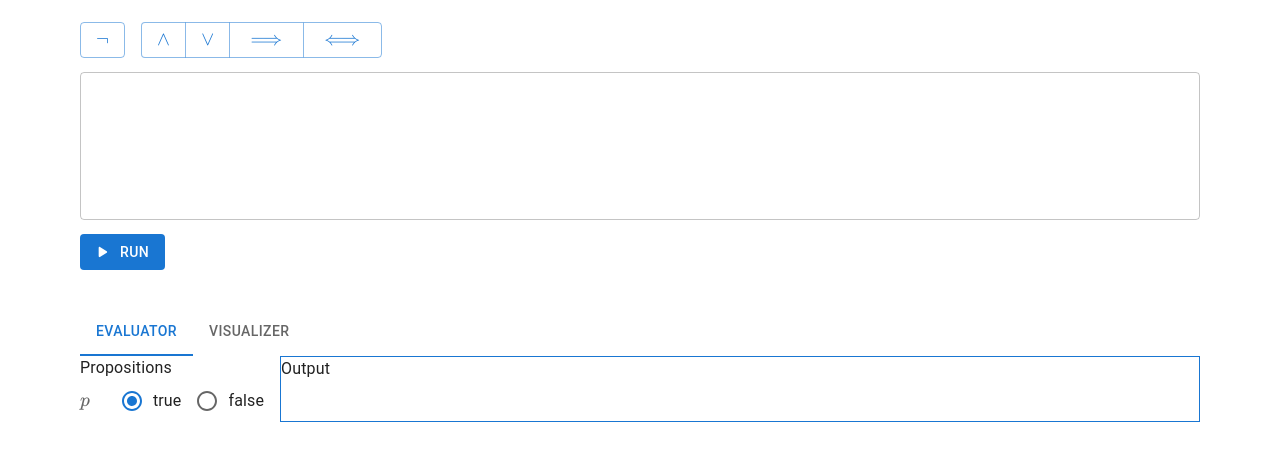
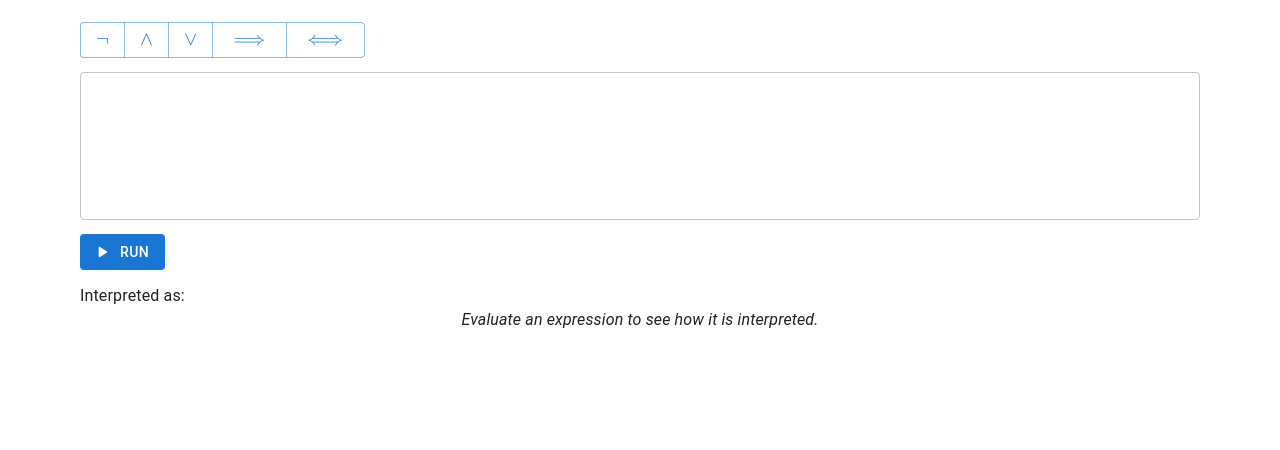
Before and after one commit to Eurydia/project-onyx, a React (Vite) app: page / in a window 1280 px wide. Shown: the top 450 px of the page. Built offline with nearby package versions, Linux system fonts and the light colour scheme.

Commit message:
added insert functionality to buttons
Toolbar buttons now inserts their specified character into the position in front of the cursor, rather than just appending it to the end of the input string.

```diff
--- a/src/App.tsx
+++ b/src/App.tsx
@@ -1,35 +1,18 @@
-import { BinaryTruthTable } from "$components/BinaryTruthTable";
-import { Latex } from "$components/Latex";
+import { AcceptedInputFeedback } from "$components/AcceptedInputFeedback";
+import { ExpressionInput } from "$components/ExpressionInput";
 import { OperatorButton } from "$components/OperatorButton";
-import { UnaryTruthTable } from "$components/UnaryTruthTable";
-import { treeToLatex } from "$core/ast/traverse";
 import { Lexer } from "$core/interpreter/lexer";
-import {
-  OperationExpression,
-  Parser,
-} from "$core/interpreter/parser";
+import { ASTNode, parse } from "$core/interpreter/parser";
 import { PlayArrowRounded } from "@mui/icons-material";
 import {
-  Box,
   Button,
   ButtonGroup,
   Container,
   CssBaseline,
-  FormControl,
-  FormControlLabel,
-  FormLabel,
   GlobalStyles,
-  List,
-  ListItem,
-  Radio,
-  RadioGroup,
   Stack,
-  Tab,
-  Tabs,
-  TextField,
   ThemeProvider,
   Toolbar,
-  Typography,
 } from "@mui/material";
 import createThemeNoVars from "@mui/material/styles/createThemeNoVars";
 import { FC, useState } from "react";
@@ -37,117 +20,72 @@ import { FC, useState } from "react";
 const theme = createThemeNoVars();
 
 const BINARY_OP_REPR: {
-  symbol: string;
-  op: (x: boolean, y: boolean) => boolean;
   name: string;
-  alias: string;
+  alias: string[];
+  label: string;
+  insertChar: string;
 }[] = [
   {
-    symbol: "\\land",
-    op: (x, y) => x && y,
-    name: "Conjunction",
-    alias: "and",
+    name: "Negation",
+    label: "\\lnot",
+    alias: ["not"],
+    insertChar: "\u{00AC}",
   },
   {
-    symbol: "\\lor",
-    op: (x, y) => x || y,
-    name: "Disjunction",
-    alias: "or",
+    name: "Conjunction",
+    alias: ["and"],
+    label: "\\land",
+    insertChar: "\u{2227}",
   },
   {
-    symbol: "\\implies",
-    op: (x, y) => (x && !y ? false : true),
-    name: "Implication",
-    alias: "implies",
+    name: "Disjunction",
+    alias: ["or"],
+    label: "\\lor",
+    insertChar: "\u{2228}",
   },
   {
-    symbol: "\\iff",
-    op: (x, y) => x === y,
+    name: "Implication",
+    alias: ["implies"],
+    label: "\\implies",
+    insertChar: "\u{21D2}",
+  },
+  {
     name: "Equivalence",
-    alias: "iff",
+    alias: ["iff"],
+    label: "\\iff",
+    insertChar: "\u{21D4}",
   },
 ];
 
-const BooleanSwicher: FC = () => {
-  return (
-    <FormControl
-      sx={{
-        display: "flex",
-        flexDirection: "row",
-        alignItems: "center",
-        flexWrap: "wrap",
-        gap: 4,
-      }}
-    >
-      <FormLabel>
-        <Latex tex="p" />
-      </FormLabel>
-      <RadioGroup
-        row
-        defaultValue="true"
-      >
-        <FormControlLabel
-          value="true"
-          control={<Radio disableRipple />}
-          label="true"
-        />
-        <FormControlLabel
-          value="false"
-          control={<Radio disableRipple />}
-          label="false"
-        />
-      </RadioGroup>
-    </FormControl>
-  );
-};
-
-type TreeProps = {
-  tree: OperationExpression | string | null;
-};
-const Tree: FC<TreeProps> = (props) => {
-  const { tree } = props;
-  if (tree === null) {
-    return null;
-  }
-
-  if (typeof tree === "string") {
-    return <Latex tex={tree} />;
-  }
-
-  const rightTree = <Tree tree={tree.right} />;
-  const leftTree = <Tree tree={tree.left} />;
-
-  return (
-    <List>
-      <ListItem>{tree.operator}</ListItem>
-      <ListItem>{leftTree}</ListItem>
-      <ListItem>{rightTree}</ListItem>
-    </List>
-  );
-};
-
 export const App: FC = () => {
   const [tab, setTab] = useState(0);
-  const [value, setValue] = useState("");
-  const [tree, setTree] = useState<
-    OperationExpression | string | null
+
+  const [inputValue, setInputVlue] = useState("");
+  const [inputCursorPos, setInputCursorPos] = useState<
+    number | null
   >(null);
+  const [tree, setTree] = useState<ASTNode | null>(null);
 
   const handleExecute = () => {
-    const l = new Lexer(value);
+    const l = new Lexer(inputValue);
     const tokens = l.lex();
+    if (tokens.length === 0) {
+      setTree(null);
+      return;
+    }
+    const tree = parse(tokens);
+    setTree(tree);
+  };
 
-    const p = new Parser(tokens);
-    console.debug(
-      p
-        .parse()
-        .map((t) => t.value)
-        .join(" ")
-    );
-    const tree = p.parseTree();
-    console.debug(tree);
-
-    setTree(tree);
+  const handleInsertChar = (char: string) => {
+    if (inputCursorPos === null) {
+      return;
+    }
+    setInputVlue((prev) => {
+      const before = prev.slice(0, inputCursorPos);
+      const after = prev.slice(inputCursorPos);
+      return `${before}${char}${after}`;
+    });
   };
 
   return (
@@ -176,43 +114,29 @@ export const App: FC = () => {
               flexWrap: "wrap",
             }}
           >
-            <ButtonGroup>
-              <OperatorButton
-                alias="not"
-                name="Negation"
-                label={"\u{00AC}"}
-                truthTable={
-                  <UnaryTruthTable
-                    operator={(x) => !x}
-                    symbol={"\u{00AC}"}
-                  />
-                }
-              />
-            </ButtonGroup>
             <ButtonGroup disableElevation>
               {BINARY_OP_REPR.map((repr, index) => (
                 <OperatorButton
-                  key={"binary" + index}
+                  key={"op-btn" + index}
                   alias={repr.alias}
                   name={repr.name}
-                  label={repr.symbol}
-                  truthTable={
-                    <BinaryTruthTable
-                      operator={repr.op}
-                      symbol={repr.symbol}
-                    />
+                  label={repr.label}
+                  onClick={() =>
+                    handleInsertChar(repr.insertChar)
                   }
                 />
               ))}
             </ButtonGroup>
           </Toolbar>
-          <TextField
-            multiline
+
+          <ExpressionInput
+            value={inputValue}
+            onChange={setInputVlue}
+            onExecute={handleExecute}
+            onCursorMove={setInputCursorPos}
             rows={5}
-            fullWidth
-            value={value}
-            onChange={(e) => setValue(e.target.value)}
           />
+
           <Toolbar
             variant="dense"
             disableGutters
@@ -234,16 +158,13 @@ export const App: FC = () => {
               Run
             </Button>
           </Toolbar>
-          <Typography>
-            <Latex
-              tex={treeToLatex(tree)}
-              options={{
-                displayMode: true,
-                output: "html",
-              }}
-            />
-          </Typography>
-          <Box>
+
+          <AcceptedInputFeedback
+            tree={tree}
+            emptyMessage="Evaluate an expression to see how it is interpreted."
+          />
+
+          {/* <Box>
             <Tabs
               variant="scrollable"
               value={tab}
@@ -296,7 +217,7 @@ export const App: FC = () => {
                 <Tree tree={tree} />
               </Box>
             )}
-          </Box>
+          </Box> */}
         </Stack>
       </Container>
     </ThemeProvider>
--- /dev/null
+++ b/src/components/AcceptedInputFeedback.tsx
@@ -0,0 +1,40 @@
+import { treeToLatex } from "$core/ast/traverse";
+import { ASTNode } from "$core/interpreter/parser";
+import { Box, Typography } from "@mui/material";
+import { FC } from "react";
+import { Latex } from "./Latex";
+
+type AcceptedInputFeedbackProps = {
+  tree: ASTNode | null;
+  emptyMessage: string;
+};
+export const AcceptedInputFeedback: FC<
+  AcceptedInputFeedbackProps
+> = (props) => {
+  const { tree, emptyMessage } = props;
+
+  return (
+    <Box>
+      <Typography>Interpreted as:</Typography>
+      <Box
+        display="flex"
+        justifyContent="center"
+        alignItems="center"
+      >
+        {tree === null ? (
+          <Typography fontStyle="italic">
+            {emptyMessage}
+          </Typography>
+        ) : (
+          <Latex
+            tex={treeToLatex(tree)}
+            options={{
+              displayMode: true,
+              output: "mathml",
+            }}
+          />
+        )}
+      </Box>
+    </Box>
+  );
+};
--- /dev/null
+++ b/src/components/ExpressionInput.tsx
@@ -0,0 +1,43 @@
+import { TextField } from "@mui/material";
+import { FC, useRef } from "react";
+
+type ExpressionInputProps = {
+  value: string;
+  rows: number;
+  onChange: (value: string) => void;
+  onCursorMove: (position: number | null) => void;
+  onExecute: () => void;
+};
+export const ExpressionInput: FC<ExpressionInputProps> = (
+  props
+) => {
+  const { rows, value, onChange, onCursorMove, onExecute } =
+    props;
+  const inputRef = useRef<HTMLInputElement>(null);
+
+  const handleCursorMove = () => {
+    if (inputRef.current === null) {
+      return;
+    }
+    onCursorMove(inputRef.current.selectionStart);
+  };
+
+  const handleKeyDown = (e: React.KeyboardEvent) => {
+    if (e.ctrlKey && e.key === "Enter") {
+      onExecute();
+    }
+  };
+
+  return (
+    <TextField
+      fullWidth
+      multiline
+      inputRef={inputRef}
+      rows={rows}
+      value={value}
+      onChange={(e) => onChange(e.target.value)}
+      onSelect={handleCursorMove}
+      onKeyDown={handleKeyDown}
+    />
+  );
+};
--- a/src/components/OperatorButton.tsx
+++ b/src/components/OperatorButton.tsx
@@ -7,20 +7,20 @@ import {
   Tooltip,
   Typography,
 } from "@mui/material";
-import { FC, ReactNode } from "react";
+import { FC } from "react";
 import { Latex } from "./Latex";
 
 type OperatorButtonProps = {
   name: string;
   label: string;
-  alias: string;
-  truthTable: ReactNode;
+  alias: string[];
+  onClick: () => void;
 };
 
 export const OperatorButton: FC<OperatorButtonProps> = (
   props
 ) => {
-  const { alias, name, label, truthTable } = props;
+  const { alias, name, label, onClick } = props;
   return (
     <Tooltip
       arrow
@@ -39,45 +39,20 @@ export const OperatorButton: FC<OperatorButtonProps> = (
               disableGutters
               dense
             >
-              <ListItemText>Alias: {alias}</ListItemText>
+              <ListItemText>
+                Aliases: {alias.join(", ")}
+              </ListItemText>
             </ListItem>
-            {/* <ListItem
-              dense
-              disableGutters
-              disablePadding
-            >
-              <List
-                disablePadding
-                dense
-              >
-                {example.map((ex, i) => (
-                  <ListItem
-                    key={i}
-                    disablePadding
-                    disableGutters
-                    dense
-                  >
-                    <ListItemText>
-                      Example {i + 1}: {ex}
-                    </ListItemText>
-                  </ListItem>
-                ))}
-              </List>
-            </ListItem> */}
           </List>
-          {/* {truthTable} */}
         </Stack>
       }
     >
-      <Button
-        sx={{
-          textTransform: "none",
-        }}
-      >
+      <Button onClick={onClick}>
         <Latex
           tex={label}
           options={{
-            output: "htmlAndMathml",
+            displayMode: false,
+            output: "html",
           }}
         />
       </Button>
--- a/src/core/interpreter/lexer.ts
+++ b/src/core/interpreter/lexer.ts
@@ -1,7 +1,6 @@
 export enum TokenType {
   IDENTIFIER,
   OPERATOR,
-
   LEFT_PARENTHESIS,
   RIGHT_PARENTHESIS,
   EOF,
@@ -51,11 +50,16 @@ export type Token =
   | TokenRightParen;
 
 const OPERATOR_TABLE: Record<string, Operator> = {
-  and: Operator.AND,
-  or: Operator.OR,
-  implies: Operator.IMPLIES,
-  iff: Operator.IFF,
-  not: Operator.NOT,
+  "and": Operator.AND,
+  "or": Operator.OR,
+  "implies": Operator.IMPLIES,
+  "iff": Operator.IFF,
+  "not": Operator.NOT,
+  "\u{2227}": Operator.AND,
+  "\u{2228}": Operator.OR,
+  "\u{21D2}": Operator.IMPLIES,
+  "\u{21D4}": Operator.IFF,
+  "\u{00AC}": Operator.NOT,
 };
 
 const IS_WHITESPACE_MANY = /\s+/g;
@@ -73,71 +77,77 @@ export class Lexer {
     this.pos = 0;
   }
 
-  private collectIdentifier(start: number): string {
+  private collectIdentifier(start: number) {
     const match = IS_IDENTIFIER.exec(
       this.source.slice(start)
     );
     if (match === null) {
-      return "";
+      return null;
     }
     return match[0];
   }
 
-  private hasNext(): boolean {
-    return this.pos < this.source.length;
-  }
+  public lex(): Token[] {
+    const tokens: Token[] = [];
 
-  private nextToken(): Token {
+    while (this.pos < this.source.length) {
       const char = this.source[this.pos];
 
       switch (char) {
         case " ":
           this.pos++;
-        return this.nextToken();
+          continue;
         case "(":
           this.pos++;
-        return {
+          tokens.push({
             tokenType: TokenType.LEFT_PARENTHESIS,
             value: "(",
-        };
+          });
+          continue;
         case ")":
           this.pos++;
-        return {
+          tokens.push({
             tokenType: TokenType.RIGHT_PARENTHESIS,
             value: ")",
-        };
+          });
+          continue;
+      }
+
+      const opSign = OPERATOR_TABLE[char];
+      if (opSign !== undefined) {
+        this.pos++;
+        tokens.push({
+          tokenType: TokenType.OPERATOR,
+          value: opSign,
+        });
       }
 
       const id = this.collectIdentifier(this.pos);
-    if (id === "") {
-      return {
+      if (id === null || id.length === 0) {
+        tokens.push({
           tokenType: TokenType.ERROR,
-        reason: "Invalid identifier",
+          reason: `Invalid identifier: ${id}`,
           pos: this.pos,
           value: this.source[this.pos],
-      };
+        });
+        break;
       }
 
-    const operator = OPERATOR_TABLE[id];
-    if (operator !== undefined) {
+      const opWord = OPERATOR_TABLE[id];
+      if (opWord !== undefined) {
         this.pos += id.length;
-      return {
+        tokens.push({
           tokenType: TokenType.OPERATOR,
-        value: operator,
-      };
+          value: opWord,
+        });
+        continue;
       }
-
       this.pos += id.length;
-    return {
+      tokens.push({
         tokenType: TokenType.IDENTIFIER,
         value: id,
-    };
-  }
-
-  public lex(): Token[] {
-    const tokens: Token[] = [];
-    while (this.hasNext()) {
-      tokens.push(this.nextToken());
+      });
+      continue;
     }
     return tokens;
   }
--- a/src/core/interpreter/parser.ts
+++ b/src/core/interpreter/parser.ts
@@ -1,63 +1,74 @@
 import { Operator, Token, TokenType } from "./lexer";
 
-export class Parser {
-  private tokens: Token[];
-
-  public constructor(tokens: Token[]) {
-    this.tokens = tokens;
-  }
-
-  public parse(): Token[] {
-    return infixToPolish(this.tokens);
-  }
-
-  public parseTree(): OperationExpression | string | null {
-    return tokenToTrees(infixToPolish(this.tokens));
-  }
+export enum ASTNodeType {
+  BINARY_OPERATOR,
+  UNARY_OPERATOR,
+  ERROR,
+  IDENTIFIER,
 }
 
-export type BinaryOperatorExpression = {
+export type BinaryOperatorNode = {
+  nodeType: ASTNodeType.BINARY_OPERATOR;
   operator:
     | Operator.AND
     | Operator.OR
     | Operator.IMPLIES
     | Operator.IFF;
-  left: OperationExpression | string;
-  right: OperationExpression | string;
+  left: ASTNode;
+  right: ASTNode;
 };
 
-export type UnaryOperatorExpression = {
+export type UnaryOperatorNode = {
+  nodeType: ASTNodeType.UNARY_OPERATOR;
   operator: Operator.NOT;
-  value: OperationExpression | string;
+  value: ASTNode;
 };
 
-export type OperationExpression =
-  | BinaryOperatorExpression
-  | UnaryOperatorExpression;
+export type ErrorNode = {
+  nodeType: ASTNodeType.ERROR;
+  reason: string;
+};
 
-export type AST = OperationExpression | string;
+export type IdentifierNode = {
+  nodeType: ASTNodeType.IDENTIFIER;
+  value: string;
+};
 
-const tokenToTrees = (
-  tokens: Token[]
-): OperationExpression | string | null => {
+export type ASTNode =
+  | BinaryOperatorNode
+  | UnaryOperatorNode
+  | ErrorNode
+  | IdentifierNode;
+
+const polishToAST = (tokens: Token[]): ASTNode => {
   const tok = tokens.pop();
   if (tok === undefined) {
-    return null;
+    return {
+      nodeType: ASTNodeType.ERROR,
+      reason: "Unexpected end of input",
+    };
   }
 
   if (tok.tokenType === TokenType.IDENTIFIER) {
-    return tok.value;
+    return {
+      nodeType: ASTNodeType.IDENTIFIER,
+      value: tok.value,
+    };
   }
 
   if (
     tok.tokenType === TokenType.OPERATOR &&
     tok.value === Operator.NOT
   ) {
-    const value = tokenToTrees(tokens);
+    const value = polishToAST(tokens);
     if (value === null) {
-      return null;
+      return {
+        nodeType: ASTNodeType.ERROR,
+        reason: "Expected a proposition after NOT",
+      };
     }
     return {
+      nodeType: ASTNodeType.UNARY_OPERATOR,
       operator: tok.value,
       value,
     };
@@ -66,23 +77,34 @@ const tokenToTrees = (
     tok.tokenType === TokenType.OPERATOR &&
     tok.value !== Operator.NOT
   ) {
-    const right = tokenToTrees(tokens);
+    const right = polishToAST(tokens);
     if (right === null) {
-      return null;
+      return {
+        nodeType: ASTNodeType.ERROR,
+        reason: `Expected a right operand for: "${tok.value}"`,
+      };
     }
 
-    const left = tokenToTrees(tokens);
+    const left = polishToAST(tokens);
     if (left === null) {
-      return null;
+      return {
+        nodeType: ASTNodeType.ERROR,
+        reason: `Expected a left operand for: "${tok.value}"`,
+      };
     }
 
     return {
+      nodeType: ASTNodeType.BINARY_OPERATOR,
       operator: tok.value,
       left,
       right,
     };
   }
-  return null;
+
+  return {
+    nodeType: ASTNodeType.ERROR,
+    reason: `Unexpected token: ${tok.value} ${tok.tokenType}`,
+  };
 };
 
 const PRECEDENCE = {
@@ -104,6 +126,10 @@ const infixToPolish = (tokens: Token[]): Token[] => {
     pos++;
 
     switch (token.tokenType) {
+      case TokenType.ERROR:
+        tokens.push(token);
+        return tokens;
+
       case TokenType.IDENTIFIER:
         outStack.push(token);
         break;
@@ -162,3 +188,9 @@ const infixToPolish = (tokens: Token[]): Token[] => {
   }
   return outStack;
 };
+
+export const parse = (tokens: Token[]): ASTNode => {
+  const polish = infixToPolish(tokens);
+  const ast = polishToAST(polish);
+  return ast;
+};
```
Also changed, not shown: src/components/PropositionSwitch.tsx (added, +53 -0 lines), src/core/ast/traverse.ts (+18 -26 lines). Lines whose indentation alone changed are shown as unchanged.
